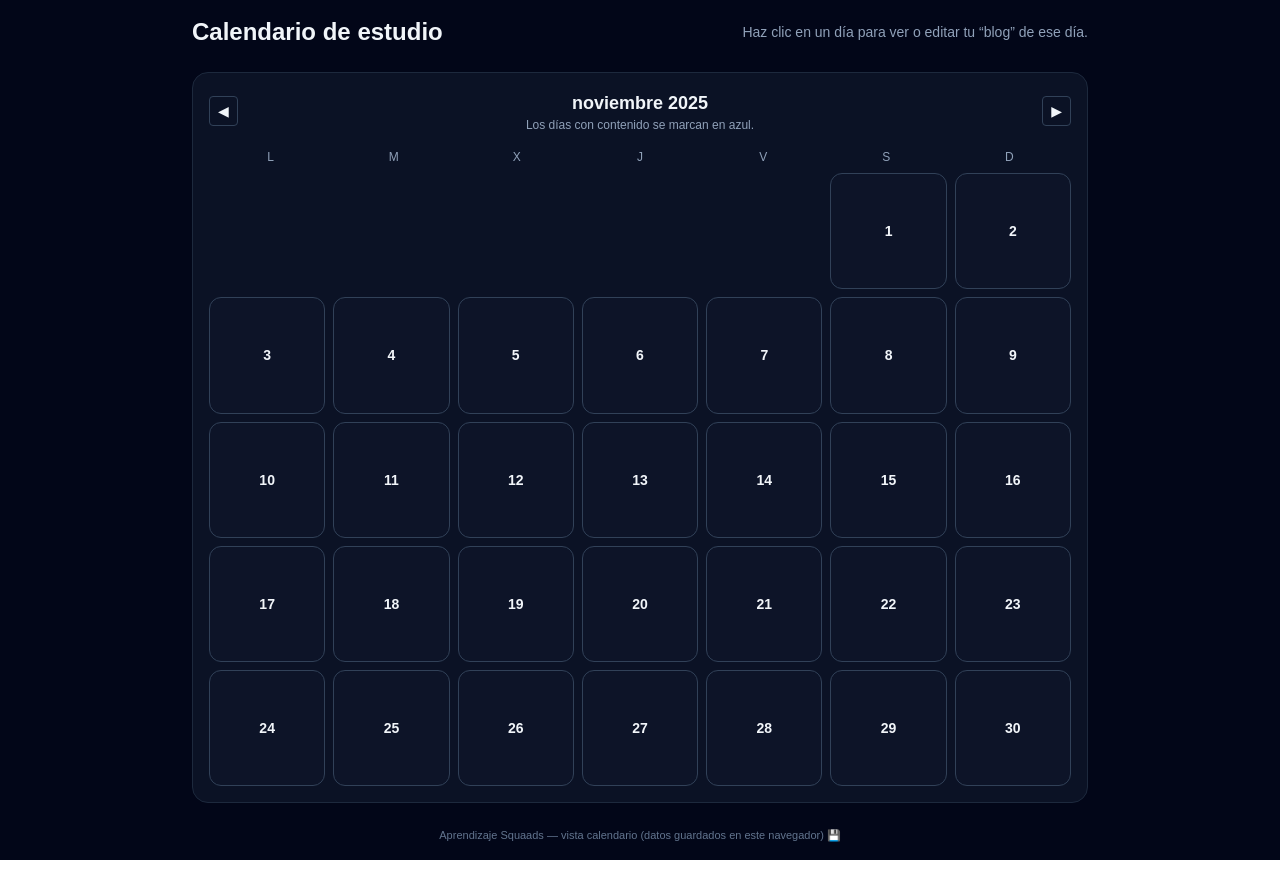
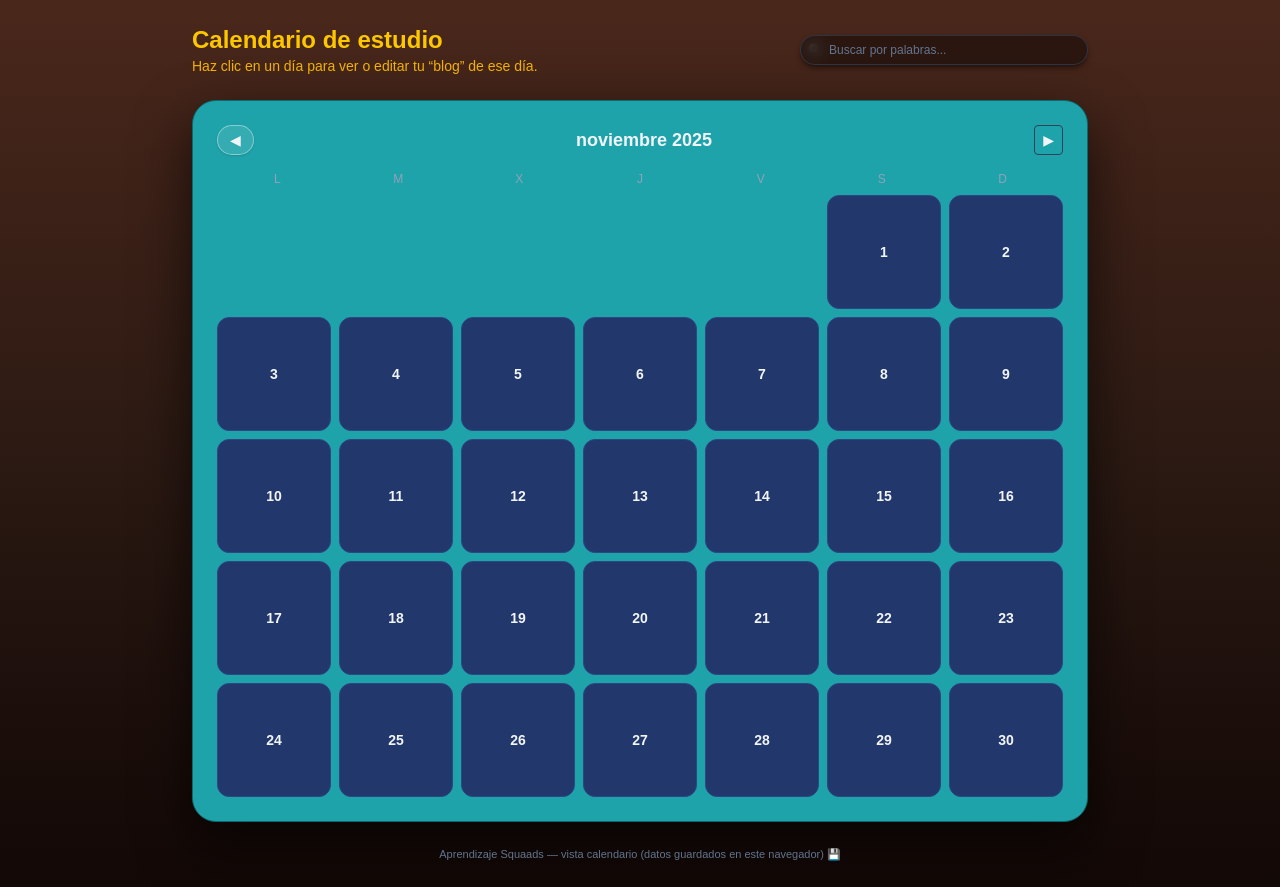
Before and after one commit to dorina941/aprendizaje-squaads, a Next.js app: page / in a window 1280 px wide. Before the commit the page ends 860 px from the top, so only its background shows below. Built offline with nearby package versions, Linux system fonts and the light colour scheme; no server answers; the database is empty.

Commit message:
Actualizo cambios

```diff
--- a/app/page.tsx
+++ b/app/page.tsx
@@ -13,6 +13,12 @@ function getDaysInMonth(year: number, month: number) {
   return new Date(year, month + 1, 0).getDate();
 }
 
+// 🔍 Tipo para los resultados de búsqueda
+type SearchResult = {
+  date: string;
+  snippet: string;
+};
+
 export default function HomePage() {
   const router = useRouter();
   const today = new Date();
@@ -20,7 +26,59 @@ export default function HomePage() {
   const [year, setYear] = useState(today.getFullYear());
   const [month, setMonth] = useState(today.getMonth()); // 0 = enero
 
+  // 🔍 texto que escribes en la barra de búsqueda
+  const [searchTerm, setSearchTerm] = useState("");
+
   const { days } = useCalendarData();
+
+  // 🔍 normalizamos lo que escribes
+  const normalizedSearch = searchTerm.toLowerCase().trim();
+
+  // 🔍 calculamos resultados de búsqueda
+  // 👉 CAMBIADO: ahora SOLO busca en los LINKS (title + url)
+  const searchResults: SearchResult[] = normalizedSearch
+    ? Object.entries(days)
+      .map(([date, rawDay]) => {
+        const day: any = rawDay || {};
+
+        // Solo nos interesan los links
+        const linksArray = Array.isArray(day.links) ? day.links : [];
+
+        // Si no hay links, este día no entra en la búsqueda
+        if (linksArray.length === 0) {
+          return null;
+        }
+
+        // Texto de todos los links (títulos + urls)
+        const linksText = linksArray
+          .map((l: any) => `${l?.title ?? ""} ${l?.url ?? ""}`)
+          .join(" ")
+          .toLowerCase();
+
+        // Si el término no está en los links, descartamos este día
+        if (!linksText.includes(normalizedSearch)) {
+          return null;
+        }
+
+        // Snippet: usamos el primer link (título o url) y lo recortamos
+        const firstLink = linksArray[0] || {};
+        let snippet =
+          (typeof firstLink.title === "string" && firstLink.title) ||
+          (typeof firstLink.url === "string" && firstLink.url) ||
+          "";
+
+        if (snippet.length > 120) {
+          snippet = snippet.slice(0, 117) + "...";
+        }
+
+        return {
+          date,
+          snippet,
+        } as SearchResult;
+      })
+      .filter((item): item is SearchResult => item !== null)
+      .sort((a, b) => a.date.localeCompare(b.date))
+    : [];
 
   const daysInMonth = getDaysInMonth(year, month);
   const daysArray = Array.from({ length: daysInMonth }, (_, i) => i + 1);
@@ -73,20 +131,48 @@ export default function HomePage() {
   const offset = (jsDow + 6) % 7; // 0 si es lunes, 1 si es martes, ..., 6 si es domingo
 
   return (
-    <main className="min-h-screen bg-slate-950 text-slate-100 flex justify-center p-4">
+    <main className="min-h-screen bg-gradient-to-b from-[#4A271B] via-[#2c1a13] to-[#120806] text-slate-100 flex justify-center p-6">
       <div className="w-full max-w-4xl">
-        <header className="mb-6 flex flex-col gap-2 sm:flex-row sm:items-center sm:justify-between">
-          <h1 className="text-2xl font-bold">Calendario de estudio</h1>
-          <p className="text-sm text-slate-400">
-            Haz clic en un día para ver o editar tu “blog” de ese día.
-          </p>
+        {/* 🔍 HEADER: añadimos la lupa a la derecha, sin tocar tu texto */}
+        <header className="mb-6 flex flex-col gap-3 sm:flex-row sm:items-center sm:justify-between">
+          <div>
+            <h1 className="text-2xl font-bold text-yellow-400">Calendario de estudio</h1>
+            <p className="text-sm text-yellow-500">
+              Haz clic en un día para ver o editar tu “blog” de ese día.
+            </p>
+          </div>
+
+          <div className="w-full sm:w-72">
+            <div className="relative">
+              <span className="pointer-events-none absolute left-2 top-1/2 -translate-y-1/2 text-xs text-slate-400">
+                🔍
+              </span>
+              <input
+                type="text"
+                value={searchTerm}
+                onChange={(e) => setSearchTerm(e.target.value)}
+                placeholder="Buscar por palabras..."
+                className="w-full rounded-full border border-slate-700/70 bg-black/40 backdrop-blur-sm py-1.5 pl-7 pr-3 text-xs text-slate-100 placeholder:text-slate-500 focus:outline-none focus:ring-2 focus:ring-yellow-400/70 shadow-md shadow-black/40"
+              />
+            </div>
+            {searchTerm && (
+              <button
+                type="button"
+                onClick={() => setSearchTerm("")}
+                className="mt-1 text-[10px] text-slate-400 hover:text-slate-200"
+              >
+                Limpiar búsqueda
+              </button>
+            )}
+          </div>
         </header>
 
-        <section className="bg-slate-900/70 rounded-2xl border border-slate-800 p-4">
+        {/* ⬇️ TU CALENDARIO TAL CUAL ESTABA */}
+        <section className="bg-[#1FA3AA] rounded-3xl border border-[#0B6A6F] p-6 shadow-[0_22px_55px_rgba(0,0,0,0.65)]">
           <div className="flex items-center justify-between mb-4">
             <button
               onClick={goToPrevMonth}
-              className="text-sm border border-slate-700 rounded px-2 py-1"
+              className="text-sm border border-white/40 bg-white/10 rounded-full px-3 py-1 hover:bg-white/20 transition-colors shadow-sm"
             >
               ◀
             </button>
@@ -95,7 +181,7 @@ export default function HomePage() {
                 {monthNames[month]} {year}
               </div>
               <div className="text-xs text-slate-400">
-                Los días con contenido se marcan en azul.
+
               </div>
             </div>
             <button
@@ -132,16 +218,16 @@ export default function HomePage() {
                   key={dayNumber}
                   onClick={() => handleClickDay(dayNumber)}
                   className={[
-                    "aspect-square rounded-xl border text-sm flex flex-col items-center justify-center gap-1",
+                    "aspect-square rounded-xl border text-sm flex flex-col items-center justify-center gap-1 transition-transform transition-colors duration-150 hover:-translate-y-0.5",
                     hasData
-                      ? "border-blue-400 bg-blue-500/20"
-                      : "border-slate-700 bg-slate-900/60 hover:border-blue-400",
+                      ? "border-[#243663] bg-[#DEA243] text-black"
+                      : "border-[#2E4682] bg-[#22376B] hover:border-[#E089B7]"
                   ].join(" ")}
                 >
                   <span className="font-semibold">{dayNumber}</span>
                   {hasData && (
-                    <span className="text-[10px] text-blue-300">
-                      hay contenido
+                    <span className="text-[10px] text-black">
+                      Dia completado
                     </span>
                   )}
                 </button>
@@ -149,6 +235,62 @@ export default function HomePage() {
             })}
           </div>
         </section>
+
+        {/* 🔍 RESULTADOS DE BÚSQUEDA DEBAJO DEL CALENDARIO */}
+        {normalizedSearch && (
+          <section className="mt-6 bg-[#0B1020] rounded-2xl border border-slate-800/80 p-4 shadow-[0_18px_45px_rgba(0,0,0,0.7)]">
+            <h2 className="mb-2 text-xs font-semibold uppercase tracking-wide text-slate-300">
+              Resultados de búsqueda ({searchResults.length})
+            </h2>
+
+            {searchResults.length === 0 ? (
+              <p className="text-[11px] text-slate-500">
+                No hay coincidencias para "{searchTerm}".
+              </p>
+            ) : (
+              <ul className="space-y-2 max-h-64 overflow-y-auto pr-1 text-xs">
+                {searchResults.map((item) => {
+                  const date = new Date(item.date);
+                  const formattedDate = date.toLocaleDateString("es-ES", {
+                    weekday: "short",
+                    year: "numeric",
+                    month: "short",
+                    day: "numeric",
+                  });
+
+                  return (
+                    <li key={item.date}>
+                      <button
+                        type="button"
+                        onClick={() => router.push(`/dia/${item.date}`)}
+                        className="w-full rounded-xl border border-slate-700 bg-slate-700/80 px-3 py-2 text-left hover:border-yellow-400 hover:bg-yellow-400/5 transition-colors"
+                      >
+                        <div className="flex items-center justify-between gap-2">
+                          <div className="text-[11px] font-medium text-slate-300">
+                            {formattedDate}
+                          </div>
+                          <div className="text-[10px] text-slate-500">
+                            Día: {item.date}
+                          </div>
+                        </div>
+
+                        {item.snippet ? (
+                          <div className="mt-1 text-[11px] text-slate-100">
+                            {item.snippet}
+                          </div>
+                        ) : (
+                          <div className="mt-1 text-[11px] text-slate-500">
+                            Sin texto en los links.
+                          </div>
+                        )}
+                      </button>
+                    </li>
+                  );
+                })}
+              </ul>
+            )}
+          </section>
+        )}
 
         <footer className="mt-6 text-[11px] text-slate-500 text-center">
           Aprendizaje Squaads — vista calendario (datos guardados en este
```
